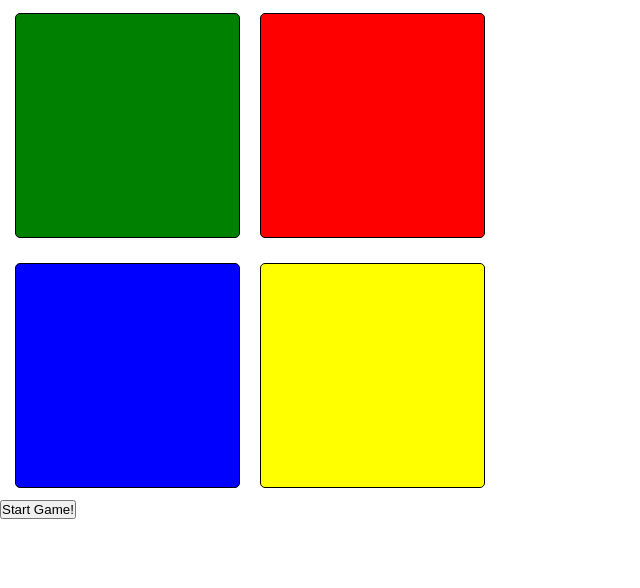
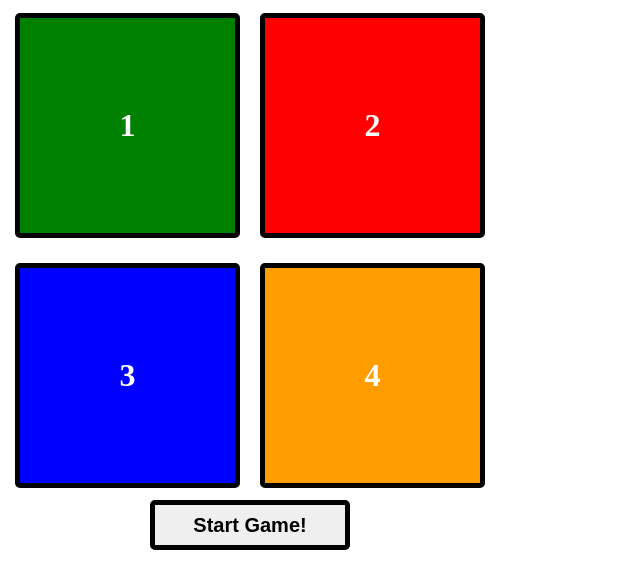
Before and after one commit to jasonarritt/Follow-the-Leader, a plain HTML site: page index.html in a window 1280 px wide. Shown: the whole page, without its empty margins (0-640 px from the left). Drawn offline with Linux system fonts and the light colour scheme.

Commit message:
Updated CSS for easier viewing

```diff
--- a/assets/scripts/app.js
+++ b/assets/scripts/app.js
@@ -9,11 +9,16 @@ let userPatternArray = [];
 
 function startGame() {
   console.log("Game is starting...");
+  createPattern();
 }
 
 // TODO: Write function to create pattern while looping
 function createPattern() {
-  for (let i = 0; i < 11; ) {}
+  for (let i = 0; i < 11; i++) {
+    let newSquareChooser = Math.floor(Math.random() * 4);
+    GeneratedPatternArray.push(newSquareChooser);
+    console.log(GeneratedPatternArray);
+  }
 }
 
 // TODO: Write function to accept user input and check against current pattern
--- a/assets/styles/style.css
+++ b/assets/styles/style.css
@@ -2,6 +2,14 @@
   margin: 0;
   padding: 0;
   box-sizing: border-box;
+}
+
+h1 {
+  color: #fff;
+}
+
+button {
+  align: center;
 }
 
 .button-box {
@@ -13,17 +21,38 @@
   height: 500px;
 }
 
+.start-box {
+  display: flex;
+  justify-content: center;
+  align-items: center;
+  width: 500px;
+  height: 50px;
+}
+
+#start-game-btn {
+  width: 200px;
+  height: 50px;
+  border: 5px solid #000;
+  border-radius: 5px;
+  cursor: pointer;
+  transition: all 0.3s ease;
+}
+
 .button {
   display: flex;
   justify-content: center;
   align-items: center;
   width: 45%;
   height: 45%;
-  border: 1px solid #000;
+  border: 5px solid #000;
   margin: 10px;
   border-radius: 5px;
   cursor: pointer;
   transition: all 0.3s ease;
+}
+
+.button:hover {
+  transform: scale(1.1);
 }
 
 #top-left {
@@ -39,5 +68,5 @@
 }
 
 #bottom-right {
-  background-color: yellow;
+  background-color: rgb(255, 157, 0);
 }
--- a/index.html
+++ b/index.html
@@ -9,12 +9,14 @@
   </head>
   <body>
     <div id="four-container" class="button-box">
-      <div id="top-left" class="button"></div>
-      <div id="top-right" class="button"></div>
-      <div id="bottom-left" class="button"></div>
-      <div id="bottom-right" class="button"></div>
+      <div id="top-left" class="button"><h1>1</h1></div>
+      <div id="top-right" class="button"><h1>2</h1></div>
+      <div id="bottom-left" class="button"><h1>3</h1></div>
+      <div id="bottom-right" class="button"><h1>4</h1></div>
     </div>
-    <button id="start-game-btn">Start Game!</button>
+    <div id="start-btn-container" class="start-box">
+      <button id="start-game-btn"><h2>Start Game!</h2></button>
+    </div>
   </body>
   <script src="assets/scripts/app.js"></script>
 </html>
```
